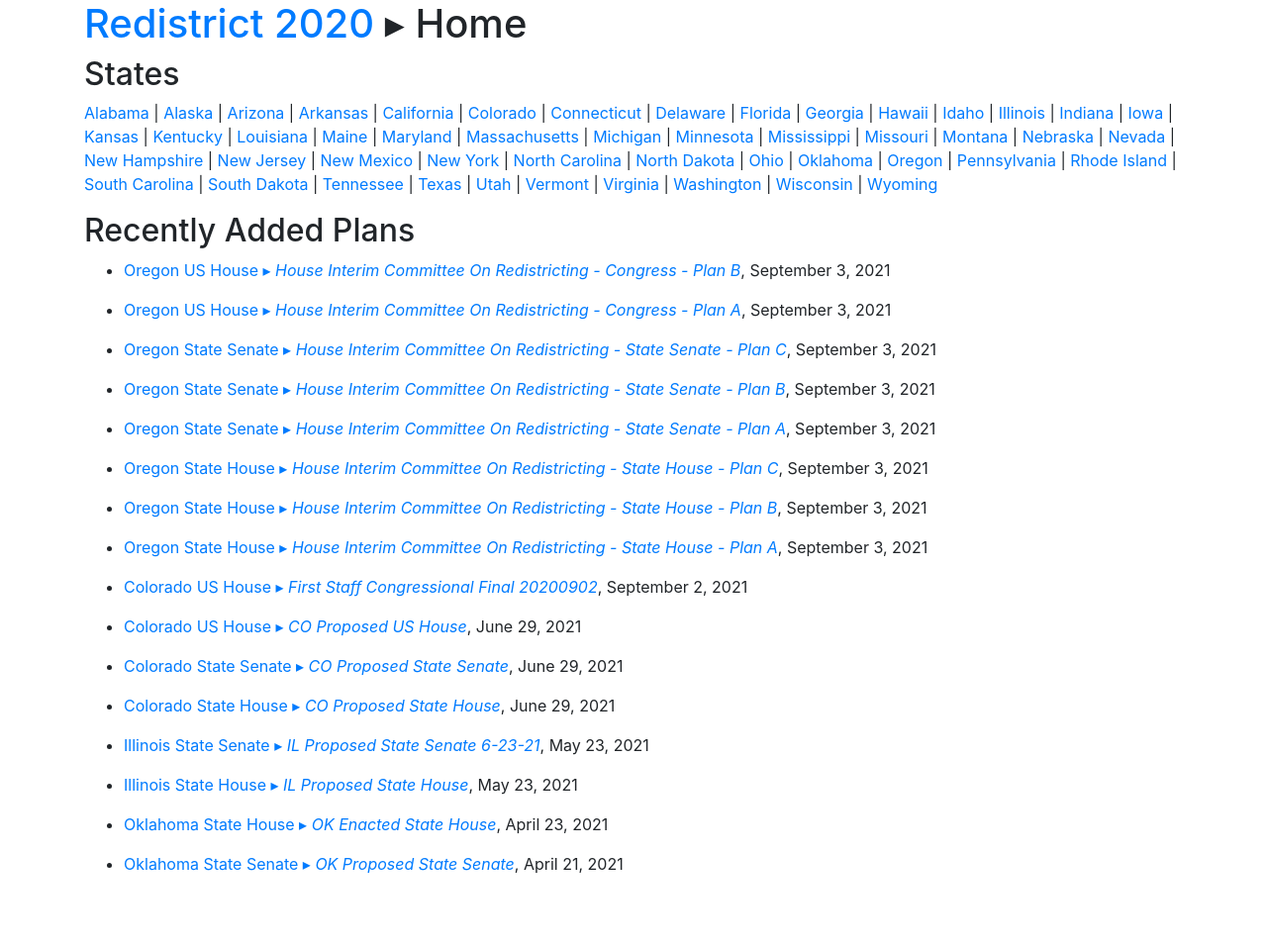
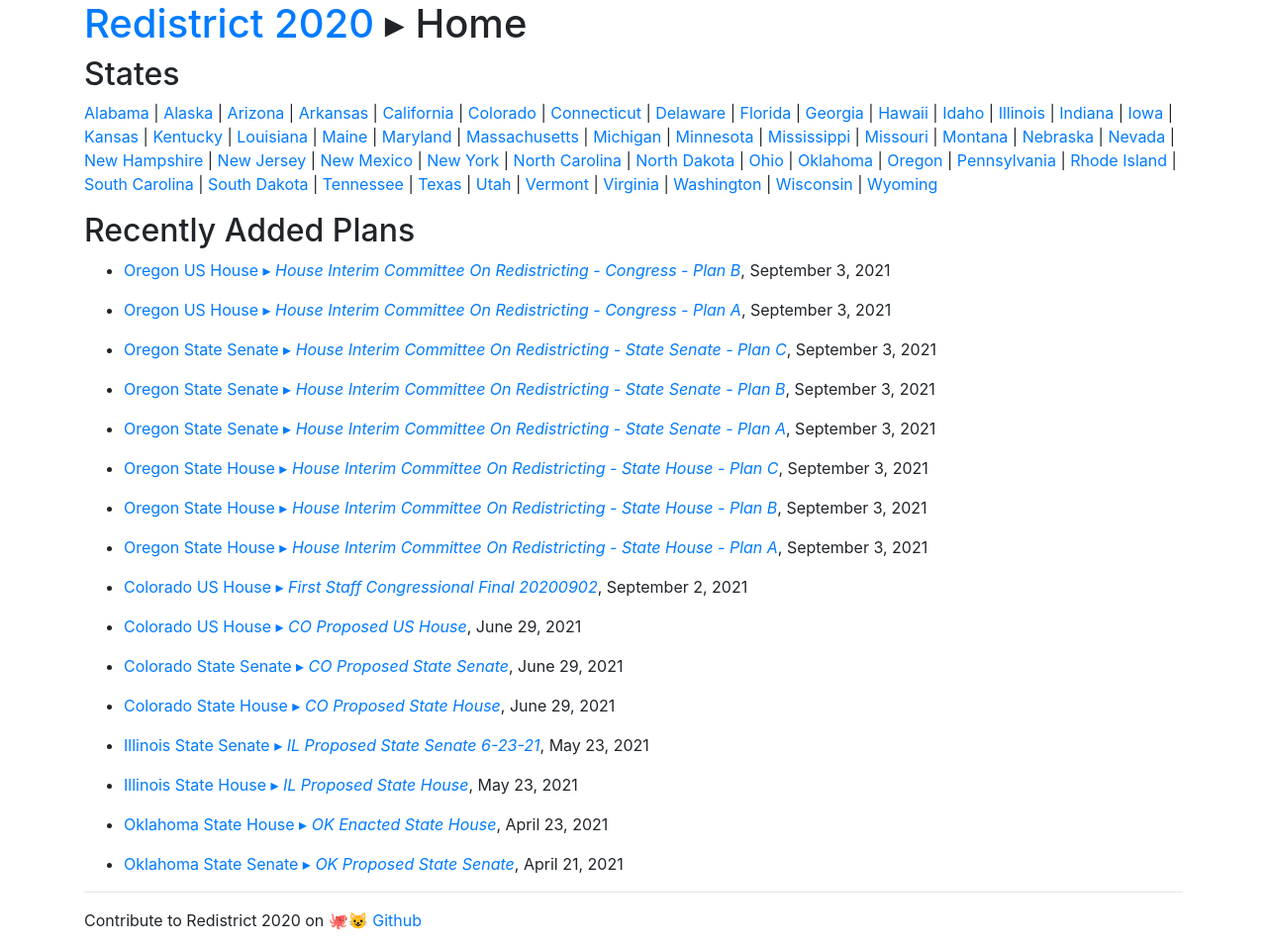
Before and after one commit to PlanScore/Redistrict2020, a Jekyll site: the page built from index.md, in a window 1280 px wide. Shown: the whole page at 99% size. Built offline with Jekyll 4.4.1, drawn with Linux system fonts in a browser that asks for light colours; before the commit the page ends 901 px from its top, so only the background shows below that.

Commit message:
Added Github link to contribute

```diff
--- a/_layouts/basic-page.html
+++ b/_layouts/basic-page.html
@@ -15,6 +15,10 @@
         {{ page.title }}
     </h1>
     {{ content }}
+    <hr>
+    <p>
+        Contribute to Redistrict 2020 on <a href="https://github.com/PlanScore/Redistrict2020">🐙😺 Github</a>
+    </p>
 </div>
 </body>
 </html>
--- a/_layouts/plan-page.html
+++ b/_layouts/plan-page.html
@@ -188,7 +188,6 @@
             {% endif %}
         {% endfor %}
     </dl>
-    <hr>
     {{ content }}
     </div>
     <div class="col">
@@ -202,6 +201,10 @@
         {% endfor %}
     </div>
     </div>
+    <hr>
+    <p>
+        Contribute to Redistrict 2020 on <a href="https://github.com/PlanScore/Redistrict2020">🐙😺 Github</a>
+    </p>
     </div>
 </body>
 </html>
```
